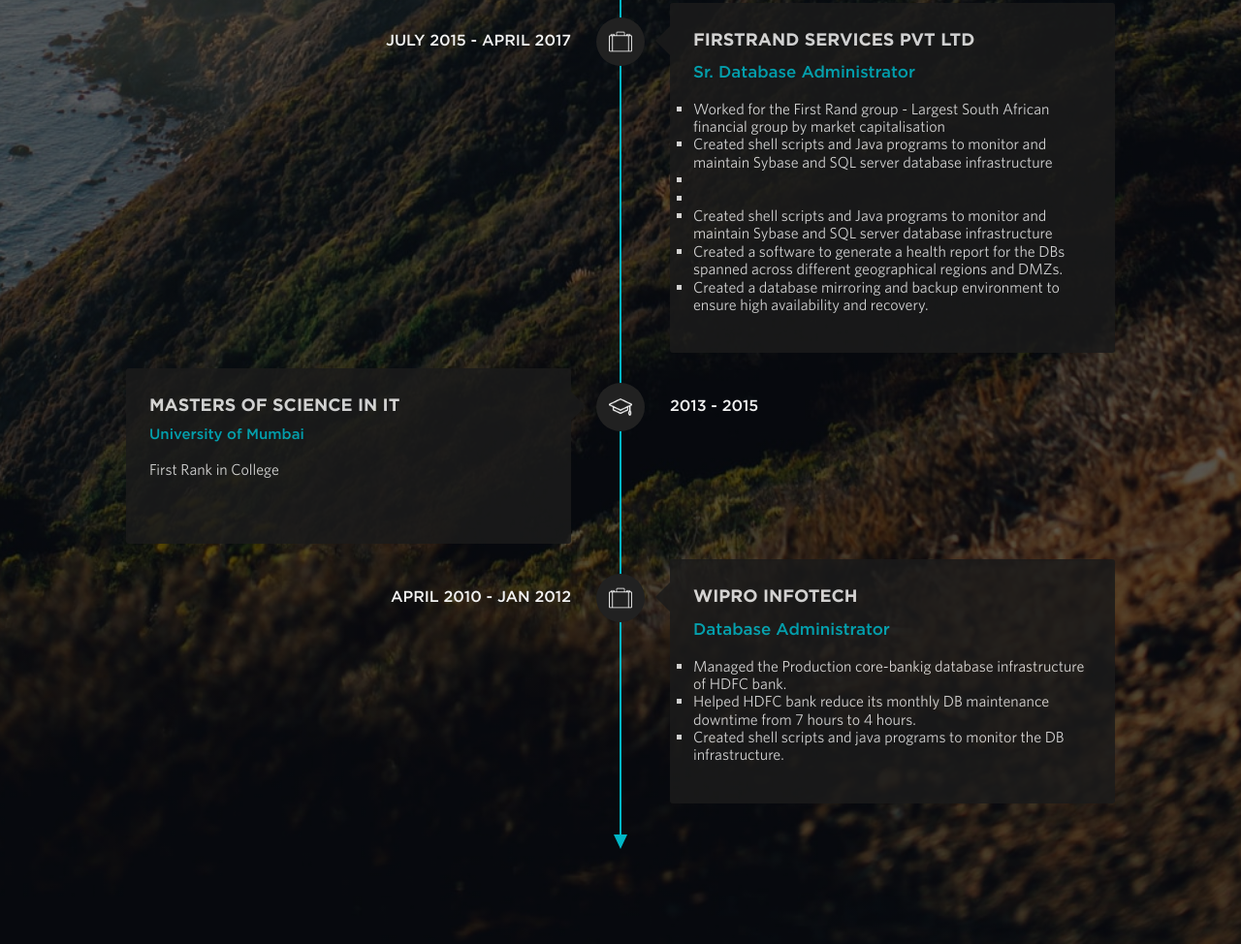
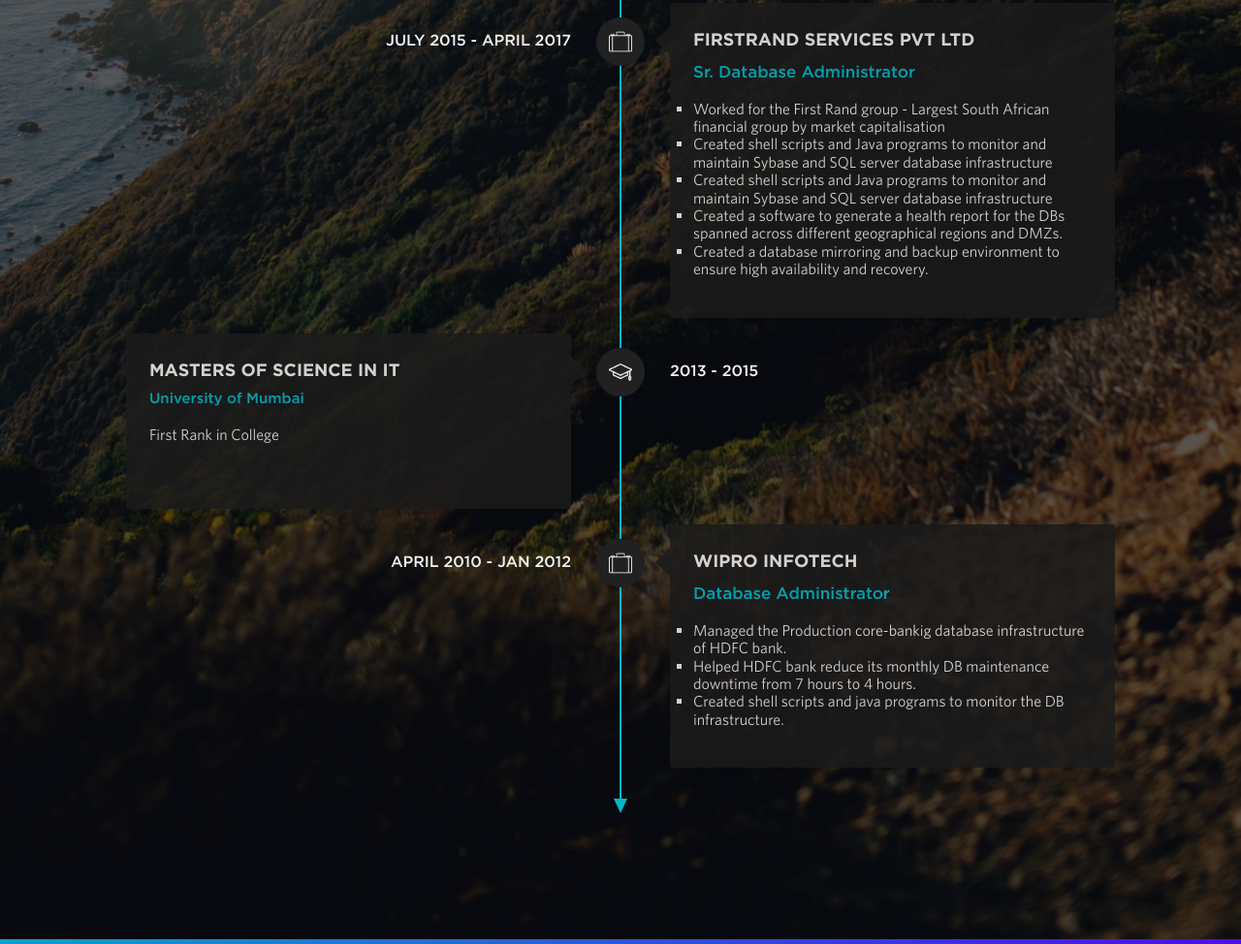
Before and after one commit to GbotAI/ResumeSite, a website: page index.html in a window 1280 px wide. Shown: the part 2978-3952 px from the top of the page at 97% size. Drawn offline with nearby package versions, Linux system fonts and the light colour scheme; a script that the page names is missing.

Commit message:
Edited Resume

```diff
--- a/index.html
+++ b/index.html
@@ -204,8 +204,7 @@
                                             <li>
                                                 Worked for the First Rand group - Largest South African financial group by market capitalisation<li>
                                     Created shell scripts and Java programs to monitor and maintain Sybase and SQL server database infrastructure </li>
-                                    <li> </li>
-                                                <li>
+
                                     	<li>
                                     Created shell scripts and Java programs to monitor and maintain Sybase and SQL server database infrastructure </li>
                                     <li>
```
